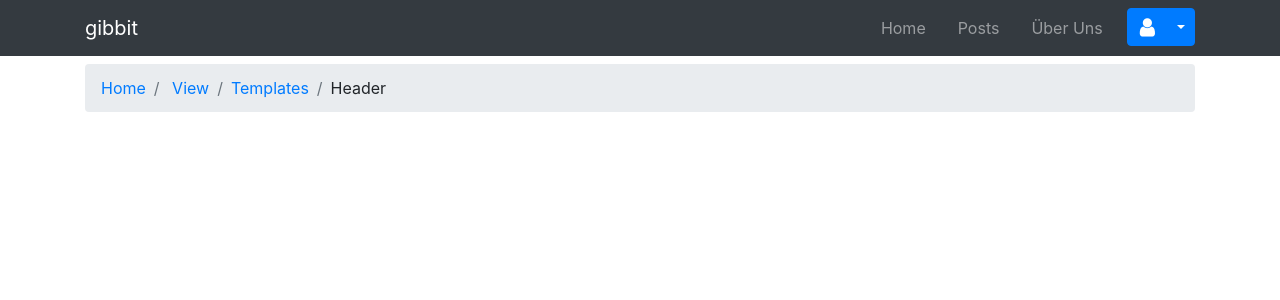
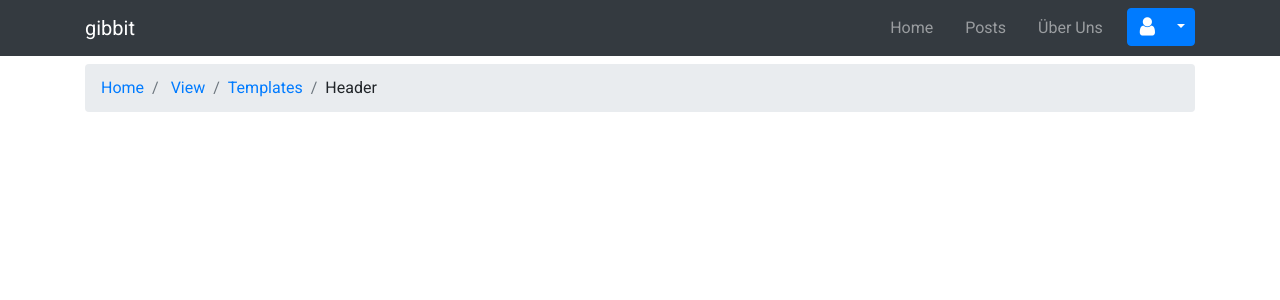
Before and after one commit to khashashin/gibbit, a PHP site: template templates/header.php in a window 1280 px wide. Shown: the top 300 px of the page. Run offline with PHP 8.4, Linux system fonts and the light colour scheme; the template is opened without the code that fills it, so the values that code supplies are empty.

Commit message:
Add fonts

```diff
--- a/public/css/style.css
+++ b/public/css/style.css
@@ -11,6 +11,15 @@ html {
 
 body {
   height: calc(100vh - 100px);
+}
+
+* {
+  font-family: 'Roboto', sans-serif;
+}
+
+/* FONTS */
+h1, h2, h3, h4, h5, h6 {
+  font-family: 'Open Sans', sans-serif;
 }
 
 /* FOOTER */
--- a/templates/header.php
+++ b/templates/header.php
@@ -11,6 +11,8 @@
     <link rel="stylesheet" type="text/css" href="/css/callout.css">
     <!-- Fontawesome (Icons) -->
     <link rel="stylesheet" href="https://cdnjs.cloudflare.com/ajax/libs/font-awesome/4.7.0/css/font-awesome.min.css">
+    <!-- Fonts -->
+    <link href="https://fonts.googleapis.com/css2?family=Open+Sans&family=Roboto&display=swap" rel="stylesheet">
 
     <title><?= $title; ?> | gibbit</title>
 </head>
```
